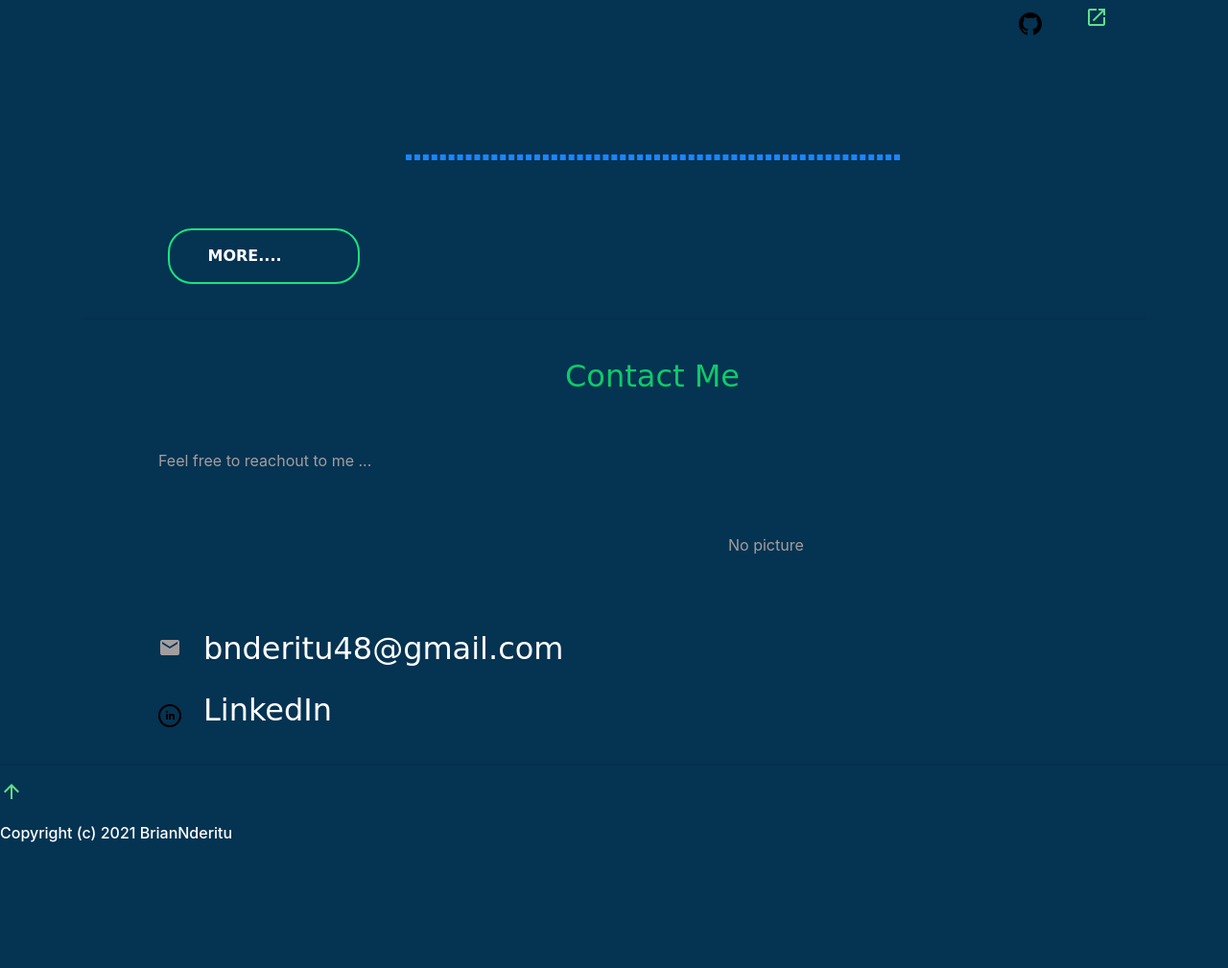
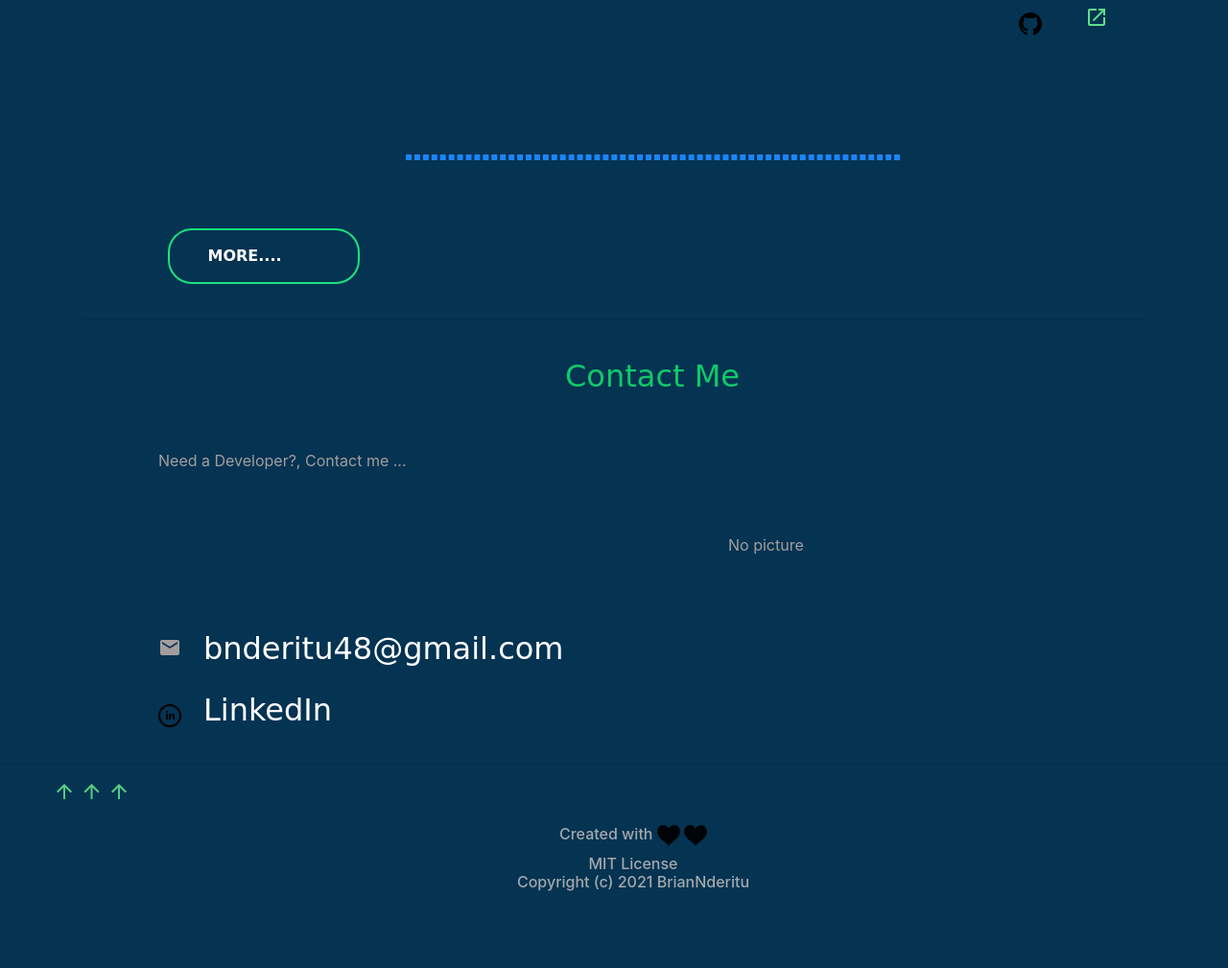
Before and after one commit to Brian569/Portfolio-v1, a Django app: page / in a window 1280 px wide. Shown: the part 3571-4580 px from the top of the page at 96% size. Before the commit the page ends 4449 px from the top, so only its background shows below. Run offline with Django 3.2, Linux system fonts and the light colour scheme; some libraries are stand-ins or nearby versions; some web fonts are replaced.

Commit message:
finish footer

```diff
--- a/my_profile/templates/base.html
+++ b/my_profile/templates/base.html
@@ -26,19 +26,34 @@
 
     {% endblock content %}
     <hr>
+    <div class="container-fluid">
         <footer>
             <p><a href="">
                 <span class="material-icons">
                     arrow_upward
                 </span>
+                <span class="material-icons">
+                    arrow_upward
+                </span>
+                <span class="material-icons">
+                    arrow_upward
+                </span>
             </a></p>
-        <h6>
-            Copyright (c) 2021 BrianNderitu
+            <h6 class="text-center">
+                Created with <svg xmlns="http://www.w3.org/2000/svg" width="24" height="24" viewBox="0 0 24 24"><path d="M12 4.419c-2.826-5.695-11.999-4.064-11.999 3.27 0 7.27 9.903 10.938 11.999 15.311 2.096-4.373 12-8.041 12-15.311 0-7.327-9.17-8.972-12-3.27z"/></svg>
+                <svg xmlns="http://www.w3.org/2000/svg" width="24" height="24" viewBox="0 0 24 24"><path d="M12 4.419c-2.826-5.695-11.999-4.064-11.999 3.27 0 7.27 9.903 10.938 11.999 15.311 2.096-4.373 12-8.041 12-15.311 0-7.327-9.17-8.972-12-3.27z"/></svg>
+            </h6>
+            <h6 class="text-center">
+                MIT License <br> Copyright (c) 2021 BrianNderitu
             </h6>
 
         </footer>
+    </div>
 </body>
 <style>
+    svg{
+        color: red;
+    }
     body{
         background-color: rgb(5, 51, 82);
         color: #fff;
@@ -155,6 +170,16 @@ a{
         margin-right: 5vmin;
     }
 
+    footer{
+        margin-bottom: 10vmin;
+        margin-left: 5vmin;
+        color: rgb(181, 181, 181);
+        opacity: .90;
+    }
+    footer p a:hover{
+        color: #fff;
+    }
+
 </style>
 
 </html>
--- a/my_profile/templates/home.html
+++ b/my_profile/templates/home.html
@@ -58,7 +58,7 @@
   <!-- projects -->
 
   <div class="logo" id="projects">
-    <h2 class="text-center">Some Apps I have built</h2>
+    <h2 style="font-family: cursive;" class="text-center">Some Apps I have built.... </h2>
 
     <br><br>
     <div class="row">
@@ -172,7 +172,7 @@
   <div class="logo" id="contact">
     <h2 class="text-center" >Contact Me </h2>
     <br><br>
-    <p>Feel free to reachout to me ...</p>
+    <p>Need a Developer?, Contact me ...</p>
     <br><br>
 
     <div class="row">
```
Lines whose indentation alone changed are shown as unchanged.
